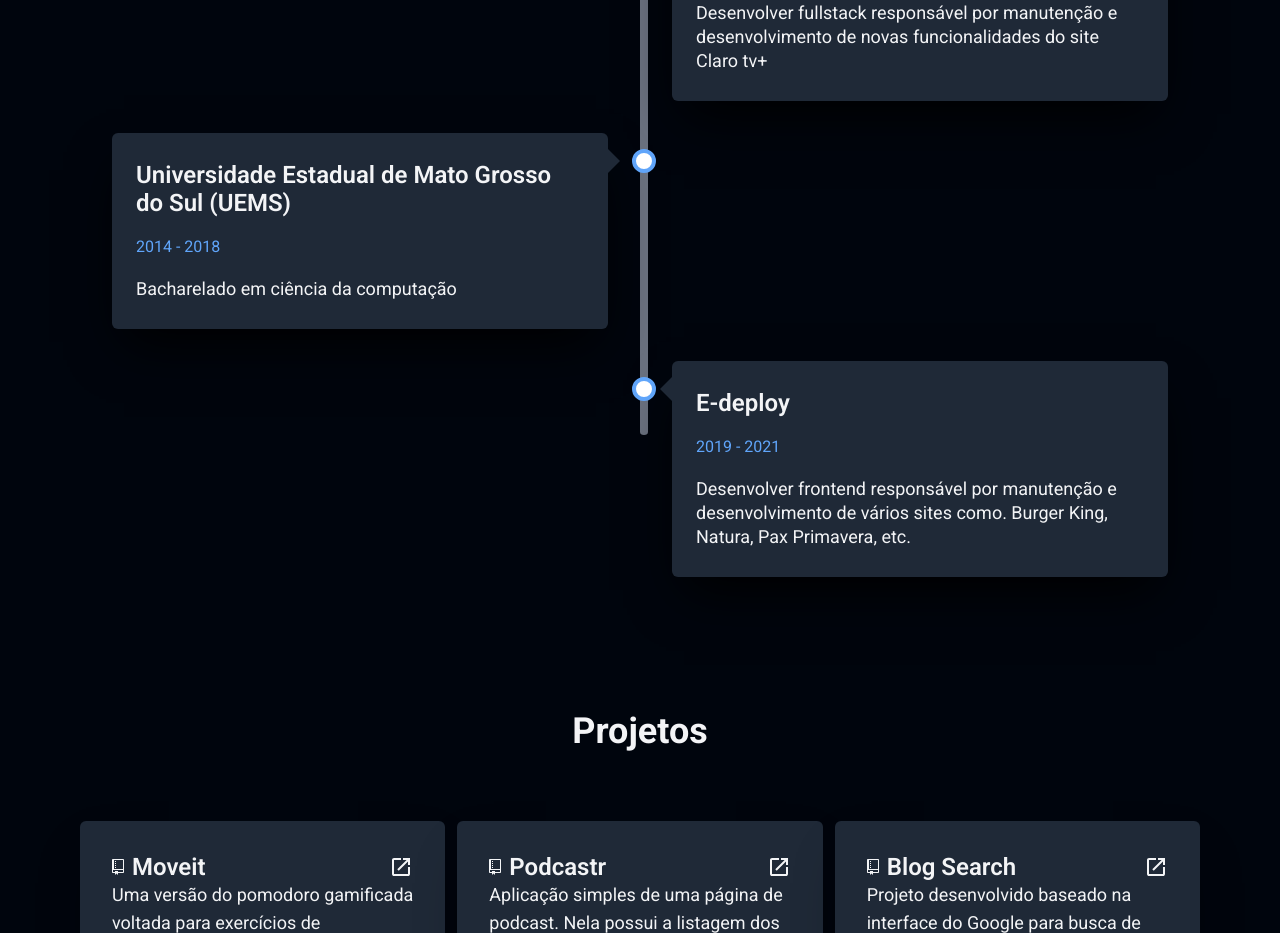
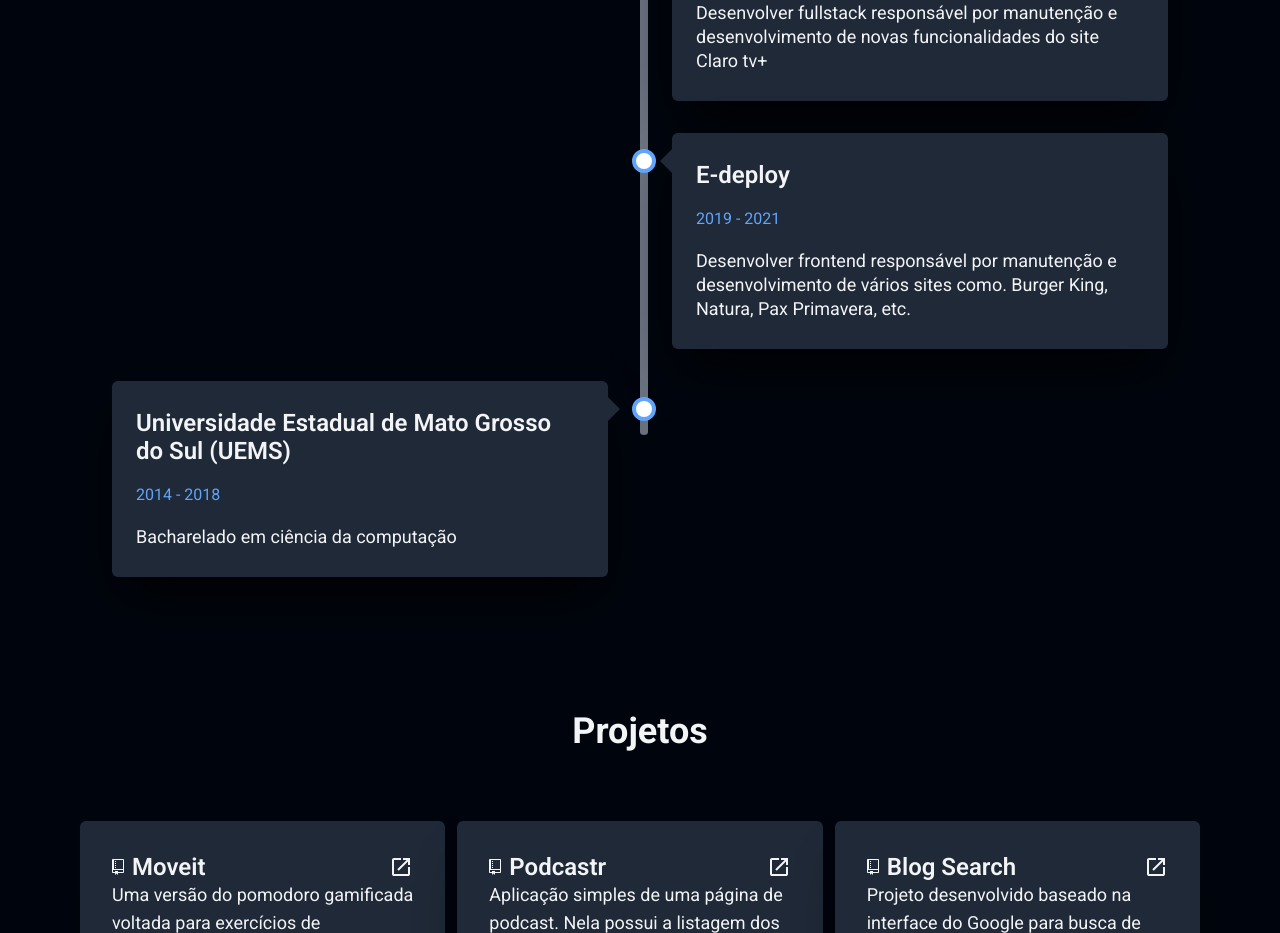
Before and after one commit to BrunoYTanaka/vitets-my-site, a React (Vite) app: page / in a window 1280 px wide. Shown: the part 2000-2933 px from the top of the page. Built offline with nearby package versions, Linux system fonts and the light colour scheme.

Commit message:
Chore: renomei as variaveis que estavam com nome errado

```diff
--- a/src/components/Card.tsx
+++ b/src/components/Card.tsx
@@ -1,13 +1,14 @@
 import cn from 'classnames'
 
 interface CardProps {
-  isCardOnLeft: boolean
+  isCardOnRight: boolean
   title: string
   duration: string
   description: string
 }
 
-function Card({ isCardOnLeft, title, duration, description }: CardProps) {
+function Card({ isCardOnRight, title, duration, description }: CardProps) {
+  const isCardOnLeft = !isCardOnRight
   return (
     <div
       className={cn(
@@ -15,8 +16,8 @@ function Card({ isCardOnLeft, title, duration, description }: CardProps) {
         'ml-4 md:ml-0',
         'before:card-arrow after:card-indicator',
         {
-          'md:before:card-arrow-left': !isCardOnLeft,
-          'md:after:card-indicator-left': !isCardOnLeft
+          'md:before:card-arrow-right': isCardOnLeft,
+          'md:after:card-indicator-right': isCardOnLeft
         }
       )}
     >
--- a/src/components/Sections/Experiences.tsx
+++ b/src/components/Sections/Experiences.tsx
@@ -11,20 +11,23 @@ function Experiences() {
       title: 'Agile Content',
       duration: '2021 - atual',
       description:
-        'Desenvolver fullstack responsável por manutenção e desenvolvimento de novas funcionalidades do site Claro tv+'
+        'Desenvolver fullstack responsável por manutenção e desenvolvimento de novas funcionalidades do site Claro tv+',
+      right: true
     },
     {
       id: 1,
-      title: 'Universidade Estadual de Mato Grosso do Sul (UEMS)',
-      duration: '2014 - 2018',
-      description: 'Bacharelado em ciência da computação'
+      title: 'E-deploy',
+      duration: '2019 - 2021',
+      description:
+        'Desenvolver frontend responsável por manutenção e desenvolvimento de vários sites como. Burger King, Natura, Pax Primavera, etc.',
+      right: true
     },
     {
       id: 2,
-      title: 'E-deploy',
-      duration: '2019 - 2021',
-      description:
-        'Desenvolver frontend responsável por manutenção e desenvolvimento de vários sites como. Burger King, Natura, Pax Primavera, etc.'
+      title: 'Universidade Estadual de Mato Grosso do Sul (UEMS)',
+      duration: '2014 - 2018',
+      description: 'Bacharelado em ciência da computação',
+      right: false
     }
   ]
 
@@ -46,15 +49,15 @@ function Experiences() {
           )}
         />
         {experiences.map((experience) => {
-          const isCardOnLeft = experience.id % 2 === 0
+          const isCardOnRight = experience.right || false
           return (
             <div
               key={experience.id}
               className={cn('relative', 'md:w-[50%] w-full', 'px-8', 'left-0', {
-                'md:left-[50%]': isCardOnLeft
+                'md:left-[50%]': isCardOnRight
               })}
             >
-              <Card {...experience} isCardOnLeft={isCardOnLeft} />
+              <Card {...experience} isCardOnRight={isCardOnRight} />
             </div>
           )
         })}
--- a/src/styles/global.css
+++ b/src/styles/global.css
@@ -139,7 +139,7 @@ p, h1, h2, h3, h4, h5, h6 {
     @apply absolute border-[12px] border-l-0 border-transparent border-r-white dark:border-r-gray-800 top-4 right-full;
   }
 
-  .card-arrow-left {
+  .card-arrow-right {
     @apply rotate-180 left-full;
   }
 
@@ -147,8 +147,8 @@ p, h1, h2, h3, h4, h5, h6 {
     @apply absolute w-6 h-6 bg-white inset-0 top-4 rounded-full -left-10 border-4 border-blue-400;
   }
 
-  .card-indicator-left {
-    @apply left-full ml-6
+  .card-indicator-right {
+    @apply left-full ml-6;
   }
 
 }
```
